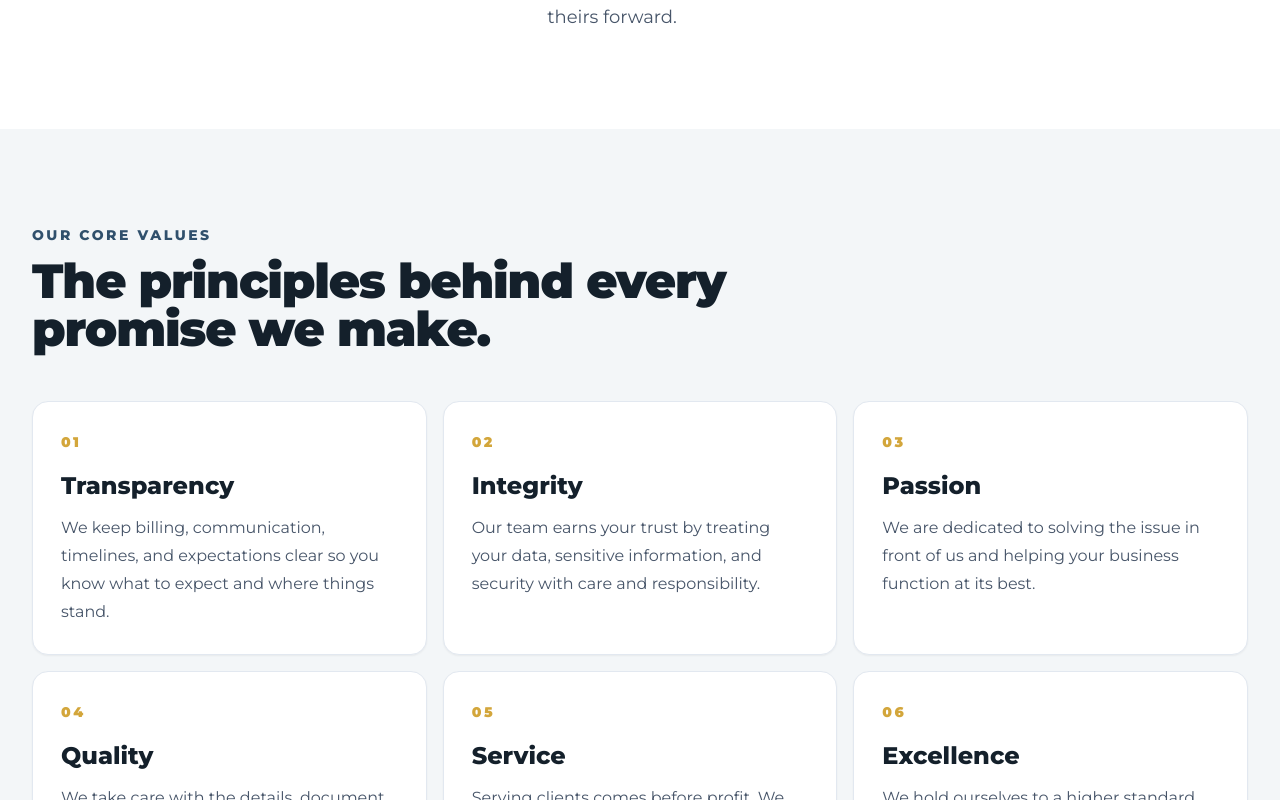
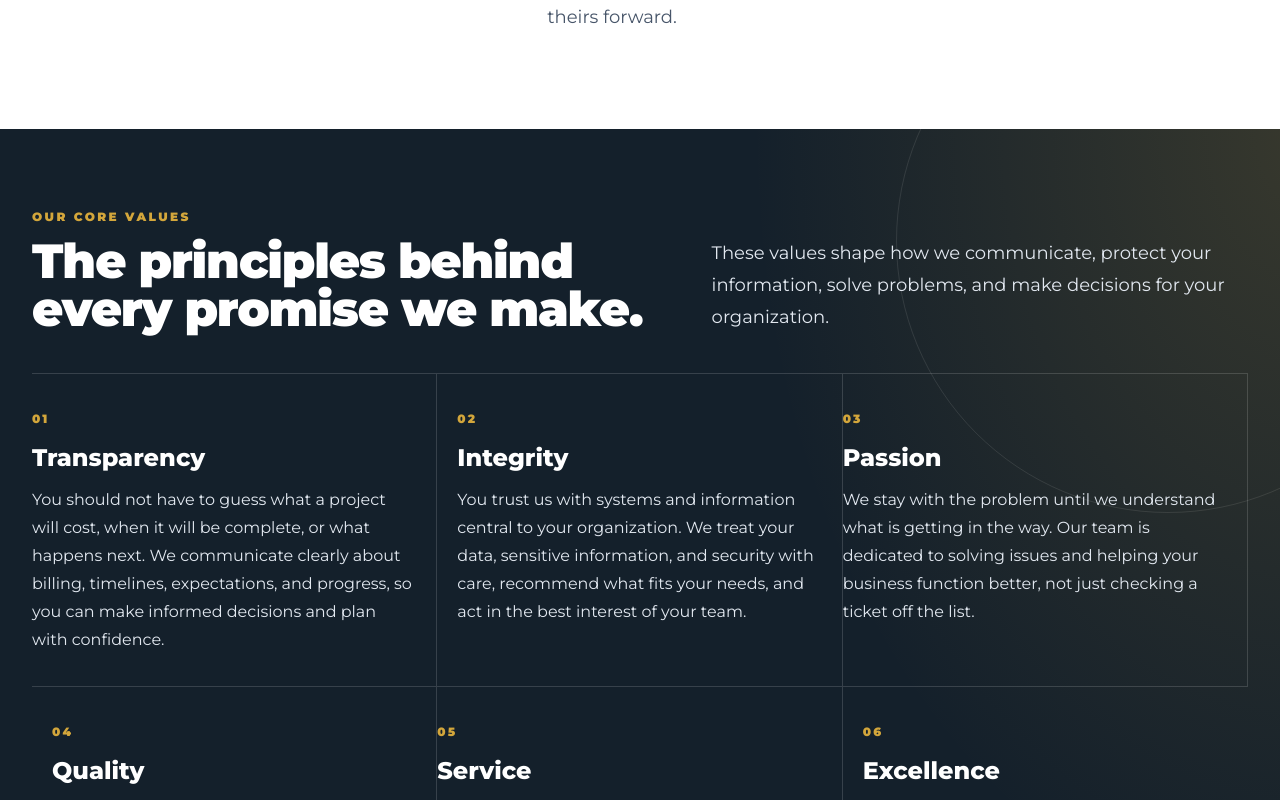
Before and after one commit to MissionTS/mts-site, a Next.js app: page /about in a window 1280 px wide. Shown: the part 1780-2580 px from the top of the page. Built offline with nearby package versions, Linux system fonts and the light colour scheme; no server answers.

Commit message:
Refresh About page core values section

```diff
--- a/app/about/page.tsx
+++ b/app/about/page.tsx
@@ -82,16 +82,33 @@ export default function AboutPage() {
       </div>
     </section>
 
-    <section id="values" className="bg-mission-mist py-20 lg:py-24">
-      <div className="mx-auto max-w-7xl px-6 lg:px-8">
-        <p className="text-sm font-extrabold uppercase tracking-[0.18em] text-mission-navy">Our core values</p>
-        <h2 className="mt-3 max-w-4xl text-4xl font-black tracking-tight text-mission-ink sm:text-5xl">The principles behind every promise we make.</h2>
-        <div className="mt-12 grid gap-4 sm:grid-cols-2 lg:grid-cols-3">
-          {values.map(([title, text], index) => <article key={title} className="relative overflow-hidden rounded-2xl border border-slate-200 bg-white p-7 shadow-sm">
-            <span aria-hidden="true" className="text-sm font-black tracking-[0.18em] text-mission-gold">0{index + 1}</span>
-            <h3 className="mt-4 text-2xl font-extrabold text-mission-ink">{title}</h3>
-            <p className="mt-3 leading-7 text-slate-600">{text}</p>
-          </article>)}
+    <section id="values" className="relative isolate overflow-hidden bg-mission-ink py-16 text-white sm:py-20">
+      <div aria-hidden="true" className="pointer-events-none absolute -right-40 -top-40 h-[34rem] w-[34rem] rounded-full border border-white/10" />
+      <div aria-hidden="true" className="pointer-events-none absolute -right-8 top-0 h-full w-1/2 bg-[radial-gradient(ellipse_at_top_right,rgba(217,167,55,0.18),transparent_62%)]" />
+      <div className="relative mx-auto max-w-[1440px] px-6 lg:px-8">
+        <div className="grid gap-6 lg:grid-cols-[1.1fr_0.9fr] lg:items-end">
+          <div>
+            <p className="text-xs font-black uppercase tracking-[0.2em] text-mission-gold">Our core values</p>
+            <h2 className="mt-3 max-w-4xl text-4xl font-black tracking-tight text-white sm:text-5xl">The principles behind every promise we make.</h2>
+          </div>
+          <p className="max-w-2xl text-lg leading-8 text-slate-200 lg:justify-self-end">These values shape how we communicate, protect your information, solve problems, and make decisions for your organization.</p>
+        </div>
+
+        <div className="mt-10 grid border-y border-white/15 sm:grid-cols-2 lg:grid-cols-3">
+          {[
+            ["Transparency", "You should not have to guess what a project will cost, when it will be complete, or what happens next. We communicate clearly about billing, timelines, expectations, and progress, so you can make informed decisions and plan with confidence."],
+            ["Integrity", "You trust us with systems and information central to your organization. We treat your data, sensitive information, and security with care, recommend what fits your needs, and act in the best interest of your team."],
+            ["Passion", "We stay with the problem until we understand what is getting in the way. Our team is dedicated to solving issues and helping your business function better, not just checking a ticket off the list."],
+            ["Quality", "We take care with the details, document the work, and finish the job well. From the first assessment through the final handoff, we aim for reliable results your team can count on."],
+            ["Service", "We believe our work starts with service. We put client needs and the health of your organization ahead of our bottom line, taking time to understand what will genuinely help your team."],
+            ["Excellence", "We do not settle for standing still. We keep learning, growing, and improving our skills and processes so we can provide better support and guidance to you."],
+          ].map(([title, text], index) => (
+            <article key={title} className="border-b border-white/15 px-5 py-7 first:pl-0 sm:odd:border-r sm:odd:pl-0 sm:even:pl-5 lg:border-r lg:px-6 lg:py-8 lg:last:border-r-0">
+              <span aria-hidden="true" className="text-xs font-black tracking-[0.18em] text-mission-gold">0{index + 1}</span>
+              <h3 className="mt-3 text-2xl font-extrabold text-white">{title}</h3>
+              <p className="mt-3 leading-7 text-slate-200">{text}</p>
+            </article>
+          ))}
         </div>
       </div>
     </section>
```
